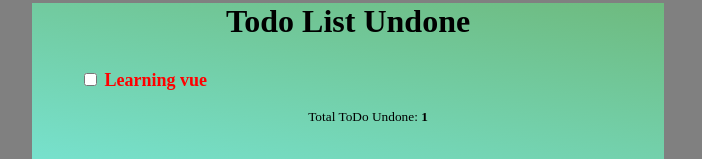
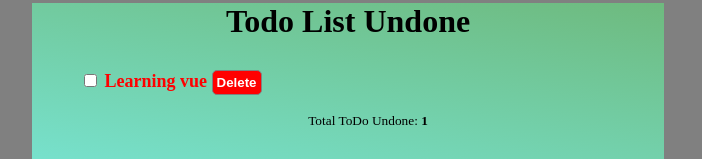
Before and after one commit to piterjohan/vue-myapp, a Vue app: page / in a window 1280 px wide. Shown: the part 125-284 px from the top of the page, without its empty margins (292-994 px from the left). Built offline with nearby package versions, Linux system fonts and the light colour scheme; the HTML template or start-up script is replaced by a standard one.

Commit message:
Fix emit name, Add Delete todo

```diff
--- a/src/components/todos/ListTodo.vue
+++ b/src/components/todos/ListTodo.vue
@@ -13,6 +13,8 @@ defineProps(['todos', 'eventCBName','isDone']);
       >
         <input type="checkbox" :id="index" :value="todo.isDone" v-model="todo.isDone" />
         {{ todo.name }}
+        <!-- delete -->
+        <button class="todo-delete" @click="$emit('deleteTodo', index)">Delete</button>
       </li>
     </template>
     <div class="total-todo">
--- a/src/pages/Todolist.vue
+++ b/src/pages/Todolist.vue
@@ -1,33 +1,32 @@
 <script setup>
 import { ref } from 'vue';
-import {getStorage, setStorage} from '../utils/localStorage';
+import { getStorage, setStorage } from '../utils/localStorage';
 import ListTodoComponent from '../components/todos/ListTodo.vue';
 
-const storageName = "todoStorage";
+const storageName = 'todoStorage';
 const todoStorage = getStorage(storageName);
 // default todo
 let todos = ref([{ isDone: false, name: 'Learning vue' }]);
 
 //check in localstorage
-if( todoStorage !== null){
+if (todoStorage !== null) {
   const itemStorage = JSON.parse(todoStorage);
   todos = ref(itemStorage);
 }
 
-const generateTodo = ["Golang", 'Flutter', 'Laravel','PHP','TypeScript'];
-const randomNumber = Math.floor(Math.random() * generateTodo.length) ;
-
-let todoInput = 'Learning ' + generateTodo[randomNumber];
+const generateTodo = ['Golang', 'Flutter', 'Laravel', 'PHP', 'TypeScript'];
+const randomNumber = Math.floor(Math.random() * generateTodo.length);
+let todoInput = ref('Learning ' + generateTodo[randomNumber]);
 
 const submitTodo = (event) => {
   console.log('trigger submitTodo');
+  todoInput.value = "";
 
   const todoStorage = getStorage(storageName);
-  todoInput = '';
 
   todos.value.push({ isDone: false, name: event.target.value });
 
-  if( todoStorage === null){
+  if (todoStorage === null) {
     setStorage(storageName, todos.value);
     return;
   }
@@ -38,6 +37,13 @@ const submitTodo = (event) => {
 const checkedTodo = () => {
   console.log('trigger checkedTodo');
   setStorage(storageName, todos.value);
+};
+
+const deleteTodo = (index) => {
+  console.log('trigger deleteTodo');
+  todos.value.splice(index,1);
+  setStorage(storageName, todos.value);
+
 }
 
 </script>
@@ -58,14 +64,26 @@ const checkedTodo = () => {
         <h1>Todo List Undone</h1>
       </div>
       <div class="list-todo">
-        <ListTodoComponent :todos="todos" @checked-Event="checkedTodo" eventCBName="checkedEvent" :isDone="false"/>
+        <ListTodoComponent
+          :todos="todos"
+          @checked-event="checkedTodo"
+          @delete-todo="deleteTodo"
+          eventCBName="checkedEvent"
+          :isDone="false"
+        />
       </div>
 
       <div class="list-todo">
         <div class="title-todo">
           <h1>Todo List Done</h1>
         </div>
-        <ListTodoComponent :todos="todos" @checked-Event="checkedTodo" eventCBName="checkedEvent" :isDone="true"/>
+        <ListTodoComponent
+          :todos="todos"
+          @checked-event="checkedTodo"
+          @delete-todo="deleteTodo"
+          eventCBName="checkedEvent"
+          :isDone="true"
+        />
       </div>
     </div>
   </div>
@@ -111,6 +129,16 @@ const checkedTodo = () => {
   padding: 0.5rem;
 }
 
+.todo-delete{
+  background:red;
+  border: 1px solid gray;
+  border-radius: 5px;
+  color: white;
+  font-weight: bolder;
+  cursor: pointer;
+  padding: 0.25rem;
+}
+
 .total-todo {
   text-align: center;
   padding: 0.5rem;
```
